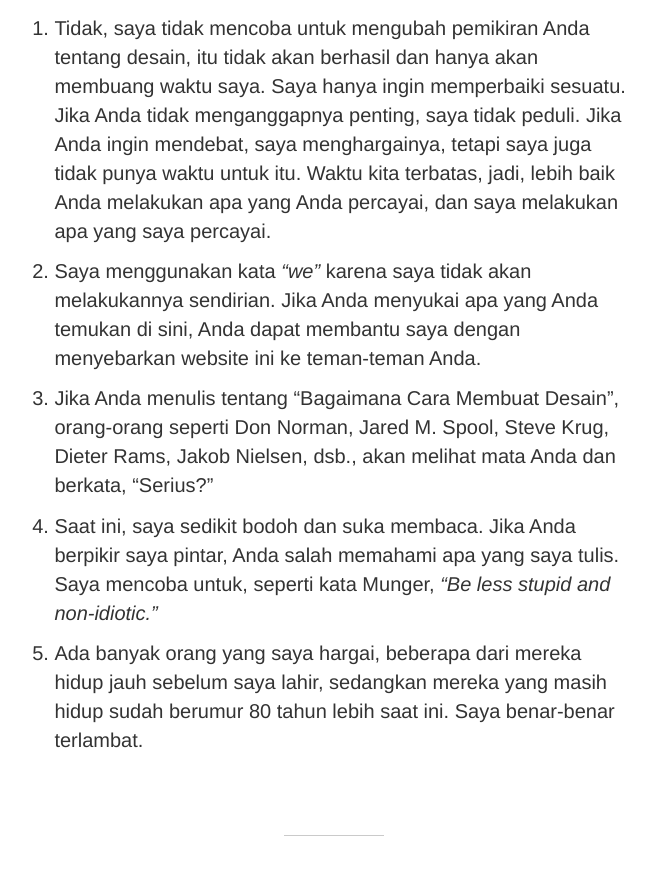
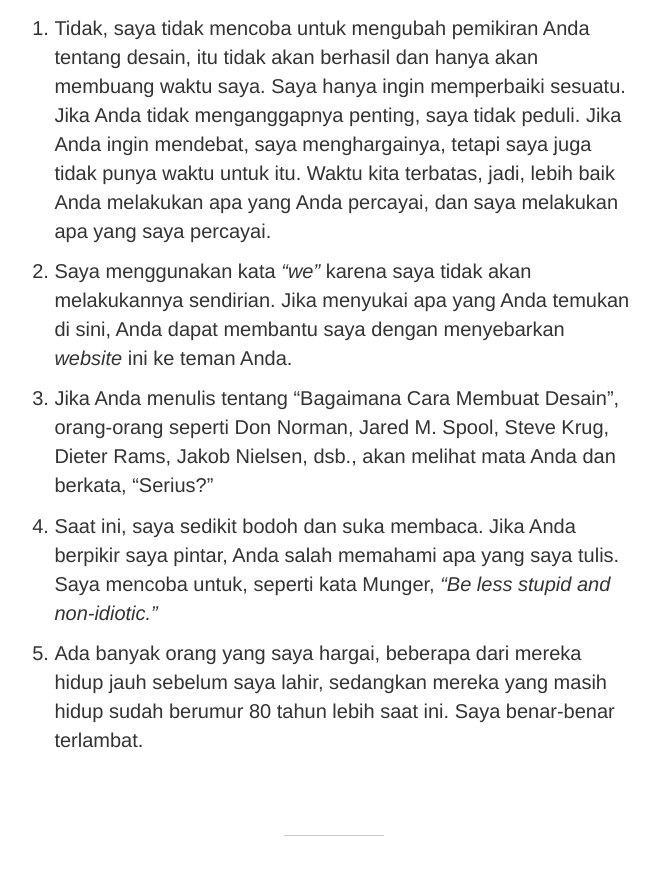
Before and after one commit to tertanda/rnsl.github.io, a Jekyll site: the page built from artikel/desain/_posts/2016-11-25-memperbaiki-dan-menyebarkan-pengetahuan.md, in a window 1280 px wide and 900 px high, scrolled down 3516 px. Shown: the top 875 px of the window, without its empty margins (306-965 px from the left). Built offline with Jekyll 4.4.1, drawn with Linux system fonts in a browser that asks for light colours.

Commit message:
Update 2016-11-25-memperbaiki-dan-menyebarkan-pengetahuan.md

```diff
--- a/artikel/desain/_posts/2016-11-25-memperbaiki-dan-menyebarkan-pengetahuan.md
+++ b/artikel/desain/_posts/2016-11-25-memperbaiki-dan-menyebarkan-pengetahuan.md
@@ -57,7 +57,7 @@ Mengapa? Karena itu seperti ketika calon mertua bertanya apa pekerjaan Anda, dan
         Tidak, saya tidak mencoba untuk mengubah pemikiran Anda tentang desain, itu tidak akan berhasil dan hanya akan membuang waktu saya. Saya hanya ingin memperbaiki sesuatu. Jika Anda tidak menganggapnya penting, saya tidak peduli. Jika Anda ingin mendebat, saya menghargainya, tetapi saya juga tidak punya waktu untuk itu. Waktu kita terbatas, jadi, lebih baik Anda melakukan apa yang Anda percayai, dan saya melakukan apa yang saya percayai.
     </li>
     <li id="fn:2">
-    Saya menggunakan kata <em>&ldquo;we&rdquo;</em> karena saya tidak akan melakukannya sendirian. Jika Anda menyukai apa yang Anda temukan di sini, Anda dapat membantu saya dengan menyebarkan website ini ke teman-teman Anda.
+    Saya menggunakan kata <em>&ldquo;we&rdquo;</em> karena saya tidak akan melakukannya sendirian. Jika menyukai apa yang Anda temukan di sini, Anda dapat membantu saya dengan menyebarkan <em>website</em> ini ke teman Anda.
     </li>
     <li id="fn:3">
         Jika Anda menulis tentang &ldquo;Bagaimana Cara Membuat Desain&rdquo;, orang-orang seperti Don Norman, Jared M. Spool, Steve Krug, Dieter Rams, Jakob Nielsen, dsb., akan melihat mata Anda dan berkata, &ldquo;Serius?&rdquo;
```
